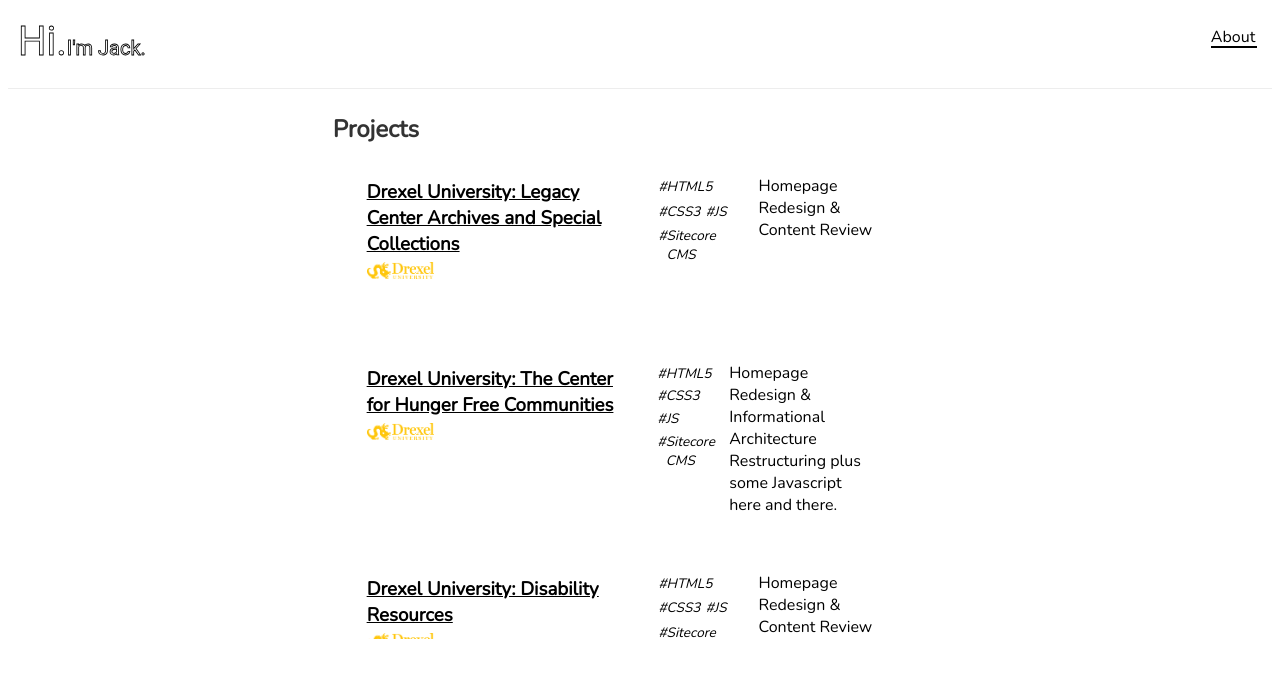
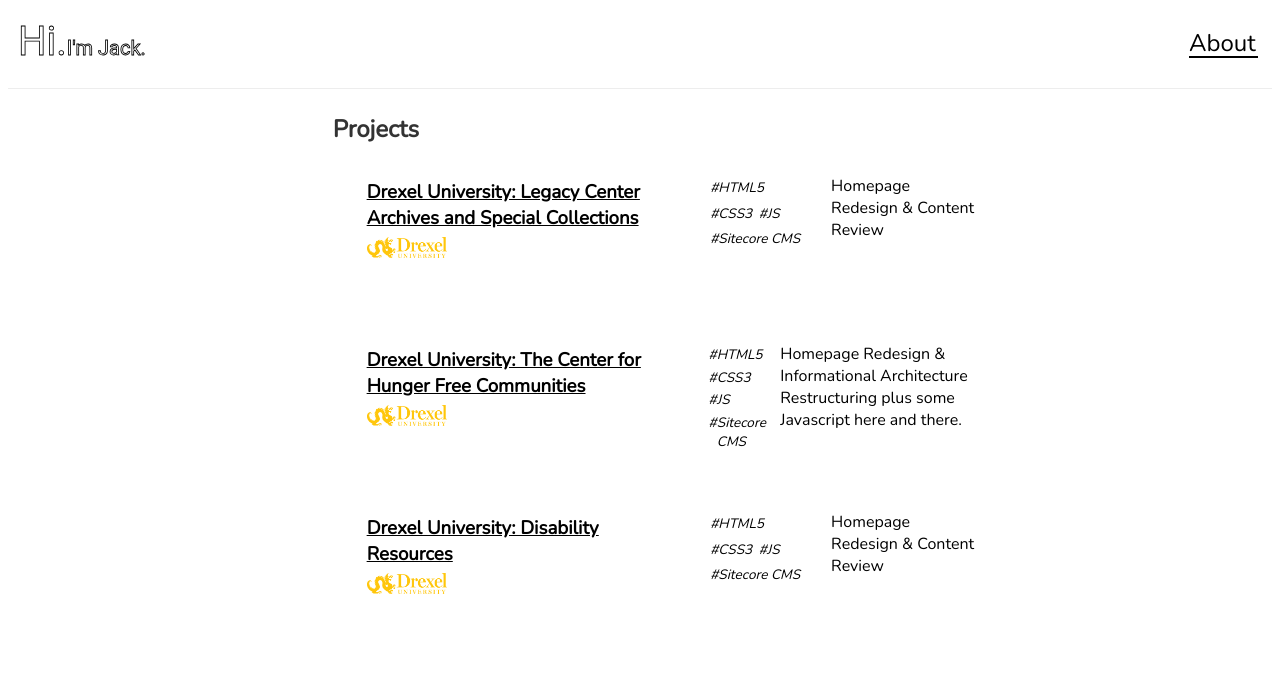
Before and after one commit to JackRyan1989/portfolio, a Svelte app: page / in a window 1280 px wide. Both pictures are taken after a click on the button "Projects". Shown: the top 678 px of the page. Built offline with nearby package versions, Linux system fonts and the light colour scheme.

Commit message:
Styling to make things a little bigger.

```diff
--- a/src/components/header.svelte
+++ b/src/components/header.svelte
@@ -108,6 +108,7 @@
   }
 
   .underline {
+    font-size: 1.50rem;
     display: inline-block;
     position: relative;
     text-decoration: none;
--- a/src/components/projects.svelte
+++ b/src/components/projects.svelte
@@ -105,7 +105,7 @@
     grid-column-gap: var(--spacing-l);
     grid-row-gap: var(--spacing-l);
     max-width: var(--width-container);
-    width: 85%;
+    width: 100%;
   }
 
   .item {
--- a/src/components/textblurb.svelte
+++ b/src/components/textblurb.svelte
@@ -63,5 +63,6 @@
     transition-property: opacity;
     transition-duration: 0.3s;
     transition-timing-function: cubic-bezier(0.97, -0.01, 0.93, 0.43);
+    max-width: 80ch;
   }
 </style>
```
Also changed, not shown: public/build/bundle.css, public/build/bundle.js, 1 other file (tests, documents, lock files or other folders).
